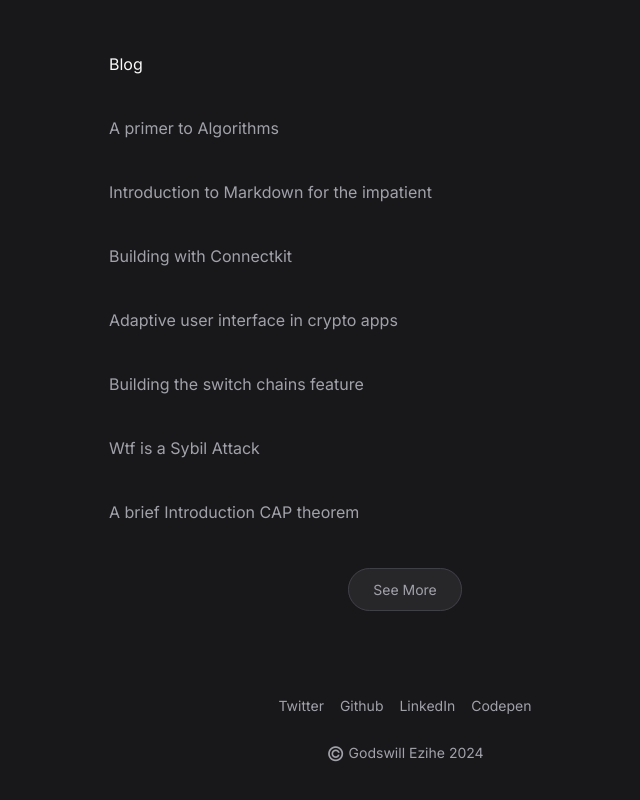
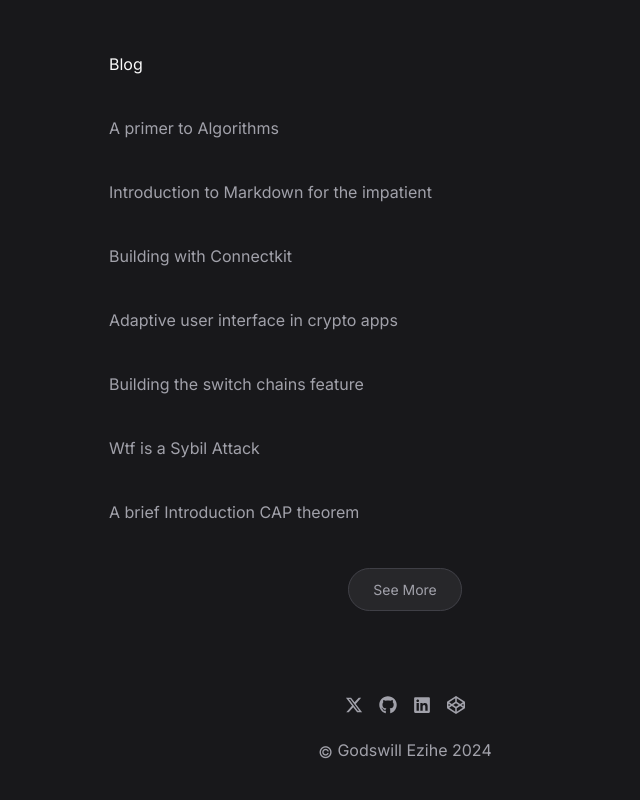
Before and after one commit to gzkdev/web-portfolio, a Next.js app: page / in a window 1280 px wide. Shown: the part 1098-1898 px from the top of the page, without its empty margins (235-875 px from the left). Built offline with nearby package versions, Linux system fonts and the light colour scheme.

Commit message:
add footer links

```diff
--- a/app/page.tsx
+++ b/app/page.tsx
@@ -1,4 +1,5 @@
 import { blogPosts, projects } from "@/constants";
+import { FaXTwitter, FaGithub, FaLinkedin, FaCodepen } from "react-icons/fa6";
 
 export default function Home() {
   return (
@@ -66,24 +67,32 @@ export default function Home() {
         </div>
       </section>
 
-      <footer className="px-6 text-sm">
+      <footer className="px-6">
         <div className="text-center space-y-6">
-          <ul className="flex items-center justify-center gap-4 flex-wrap">
+          <ul className="flex items-center justify-center gap-4 flex-wrap text-lg">
             <li>
-              <a href="#">Twitter</a>
+              <a href="#" aria-label="Twitter" title="Twitter">
+                <FaXTwitter />
+              </a>
             </li>
             <li>
-              <a href="#">Github</a>
+              <a href="#" aria-label="Github" title="Github">
+                <FaGithub />
+              </a>
             </li>
             <li>
-              <a href="#">LinkedIn</a>
+              <a href="#" aria-label="LinkedIn" title="LinkedIn">
+                <FaLinkedin />
+              </a>
             </li>
             <li>
-              <a href="#">Codepen</a>
+              <a href="#" aria-label="Codepen" title="Codepen">
+                <FaCodepen />
+              </a>
             </li>
           </ul>
           <div>
-            <span className="text-xl align-middle">&copy;</span> Godswill Ezihe{" "}
+            <span className="align-middle">&copy;</span> Godswill Ezihe{" "}
             {new Date().getFullYear()}
           </div>
         </div>
```
